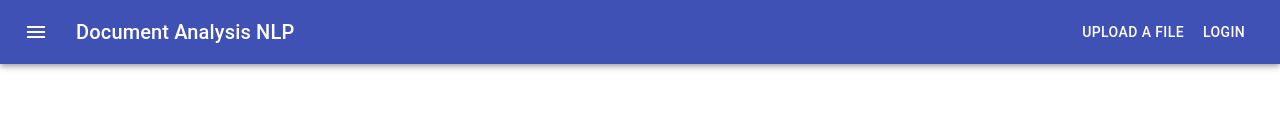
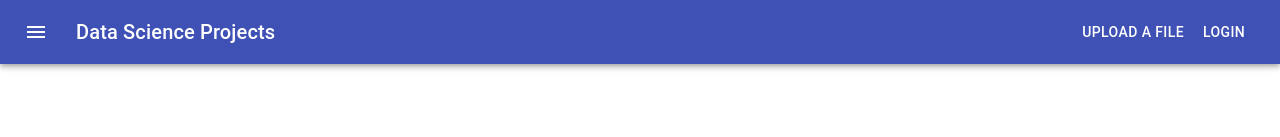
Before and after one commit to fwbrandao/projects_dashboard, a React (Create React App) app: page / in a window 1280 px wide. Shown: the top 137 px of the page. Built offline with nearby package versions, Linux system fonts and the light colour scheme.

Commit message:
fix: data science projects

```diff
--- a/src/App.js
+++ b/src/App.js
@@ -31,7 +31,7 @@ const App = () => {
             <MenuIcon />
           </IconButton>
           <Typography variant="h6" className={classes.title}>
-            Document Analysis NLP
+            Data Science Projects
           </Typography>
           <Button color="inherit">Upload a file</Button>
           <Button color="inherit">Login</Button>
```
